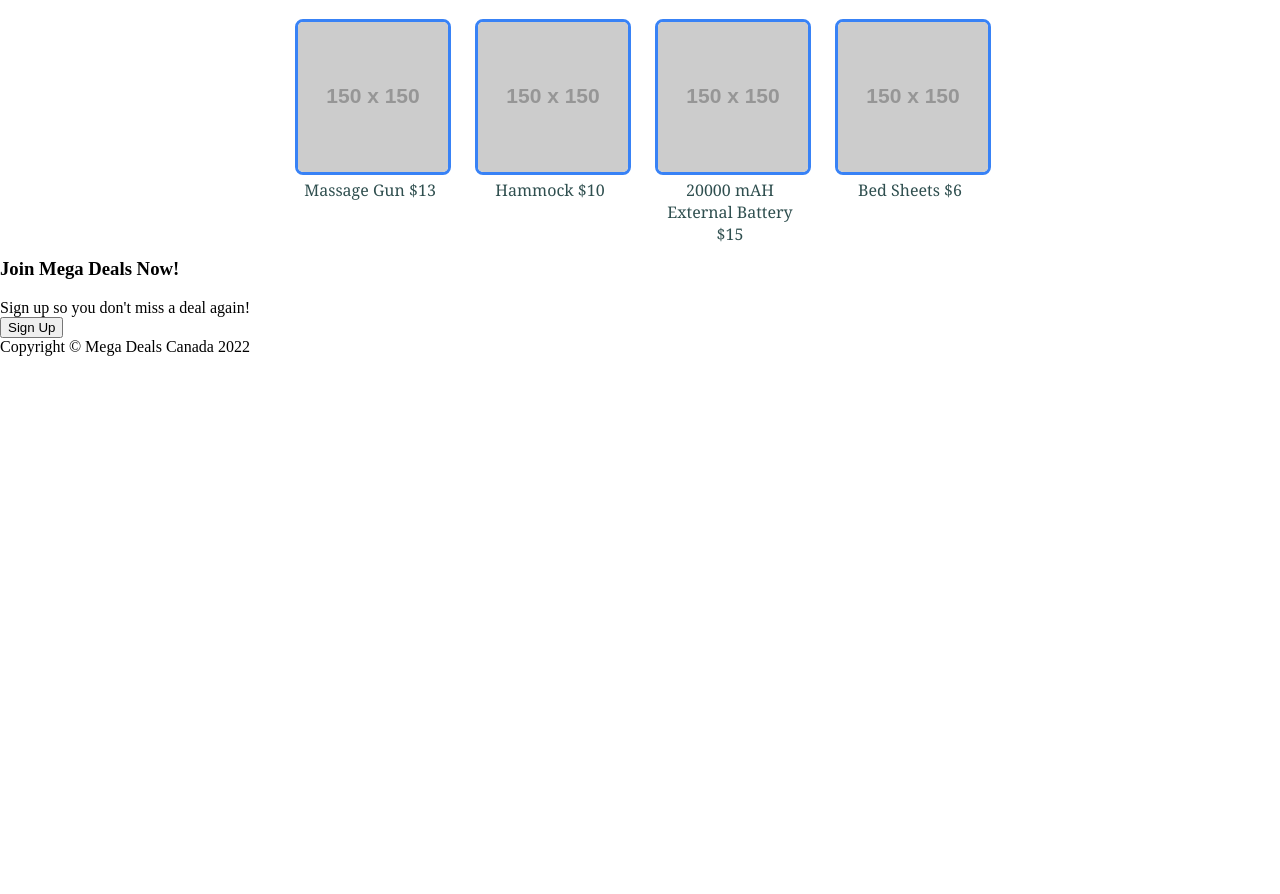
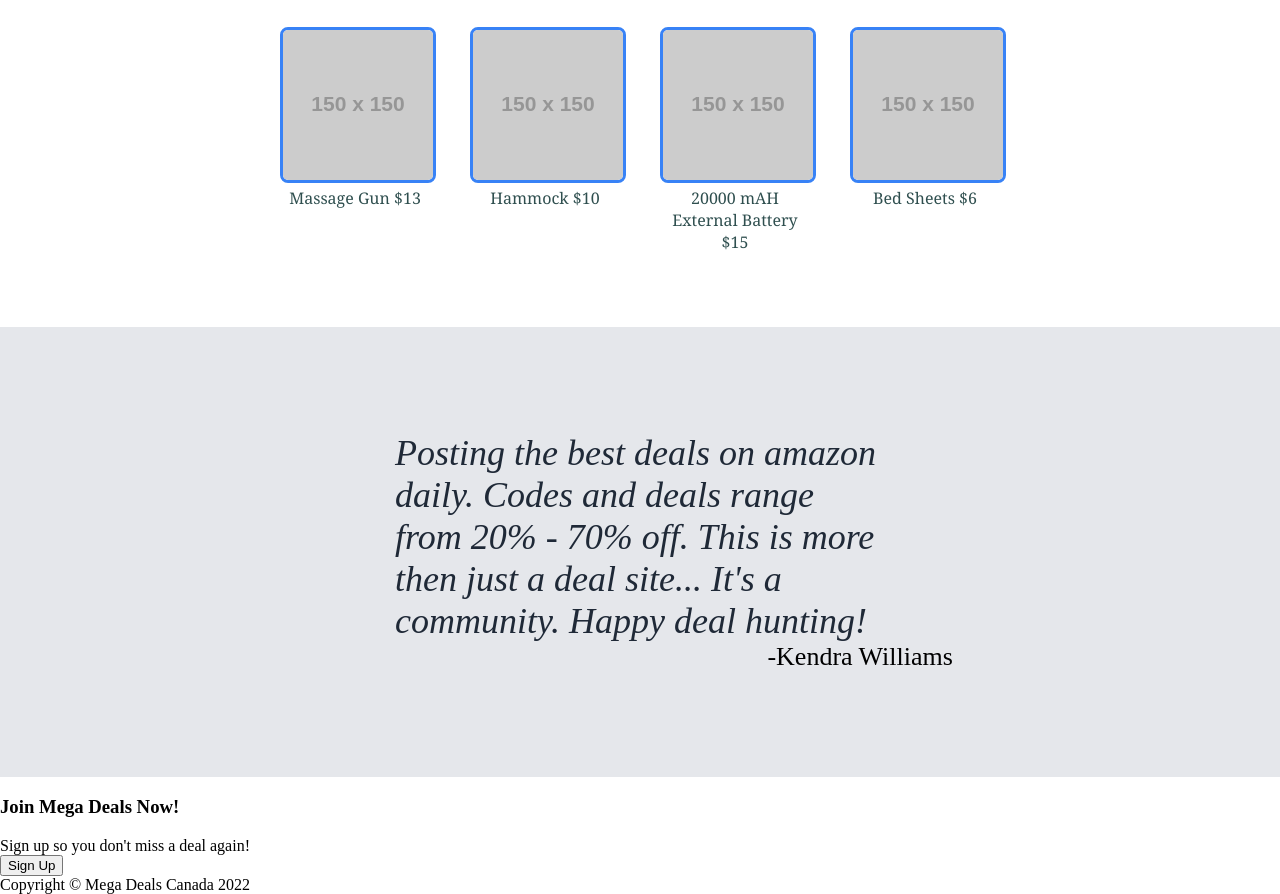
Before and after one commit to xKChan/landing-page, a plain HTML site: page index.html in a window 1280 px wide. Shown: the part 548-1442 px from the top of the page. Before the commit the page ends 904 px from the top, so only its background shows below. Drawn offline with Linux system fonts and the light colour scheme; placeholder pictures from the web are drawn by us.

Commit message:
Finish section three / updated some placeholders Finish section three of mega deals to my likings.  Will change anything in the future if layout gets a little messed up from styling other sections.  Updated some placeholders in the document to get a more real feel of what the website can look like when it is completed.

```diff
--- a/css/style.css
+++ b/css/style.css
@@ -107,13 +107,14 @@ h1 {
     font-weight: 900;
     color: #1f2937;
     padding: 42px;
+    padding-top: 50px;
 }
 
 .pics {
     display: flex;
     justify-content: center;
     align-items: center;
-    gap: 30px;
+    gap: 40px;
 }
 
 .populardeals {
@@ -124,7 +125,7 @@ h1 {
 }
 
 .secondsec {
-    padding-bottom: 70px;
+    padding-bottom: 150px;
 }
 
 .dealtext {
@@ -137,3 +138,29 @@ h1 {
     border: 3px solid #3882f6;
 }
 /* Section three */
+
+.thirdsec {
+    padding: 150px;
+    background-color: #e5e7eb;
+    height: 150px;
+    display: flex;
+    flex-direction: column;
+    justify-content: center;
+    align-items: center;
+}
+
+.quote {
+    width: 50%;
+    font-size: 36px;
+    font-style: italic;
+    color: #1f2937;
+}
+
+.author {
+    width: 37%;
+    align-self: flex-end;
+    font-size: 26px;
+
+}
+
+/* Section four */
--- a/index.html
+++ b/index.html
@@ -14,9 +14,9 @@
                 <h1>Mega Deals Canada</h1>
             </div>
             <ul class="headnav">
-                <li><a href="">header link one</a></li>
-                <li><a href="">header link two</a></li>
-                <li><a href="">header link three</a></li>
+                <li><a href="">Amazon Deals</a></li>
+                <li><a href="">Walmart Deals</a></li>
+                <li><a href="">Daily Top 5 Deals</a></li>
             </ul>
         </header>
 
@@ -25,7 +25,7 @@
         <div class="firstsec">
             <div class="container">
                 <div class="herotext">Find the best deals on Amazon here!</div>
-                <div class="herosub">Lorem ipsum dolor sit amet consectetur adipisicing elit. Iste in ab alias voluptates excepturi illo vel non adipisci quis minima?</div>
+                <div class="herosub">Join Mega Deals to be kept up to date with all the amazing deals on amazon.  Be able to collaborate with others a share throughts on the deals.</div>
                 <div><button class="button">Sign Up</button></div>
             </div>
                 <img class="herologo" src="./img/megalogo.png" alt="">
@@ -56,13 +56,12 @@
             </div>
         </div>
 
+        <!-- Third section -->
 
-        <!-- Third Section -->
-
-        <!-- <div>
-            <p>Lorem ipsum dolor sit amet consectetur adipisicing elit. Optio quod nam vitae maxime! Ad, illo aspernatur alias architecto nemo atque praesentium, quod minus, laboriosam repudiandae repellendus nostrum. Ratione obcaecati dolorum, in magnam odio provident rem, quasi eum exercitationem vitae quibusdam!</p>
-            <h4>Kyle Chan</h4>
-        </div> -->
+        <div class="thirdsec">
+            <div class="quote">Posting the best deals on amazon daily.  Codes and deals range from 20% - 70% off.  This is more then just a deal site... It's a community. Happy deal hunting!</div>
+            <div class="author">-Kendra Williams</div>
+        </div>
 
 
         <!-- Forth Section -->
```
